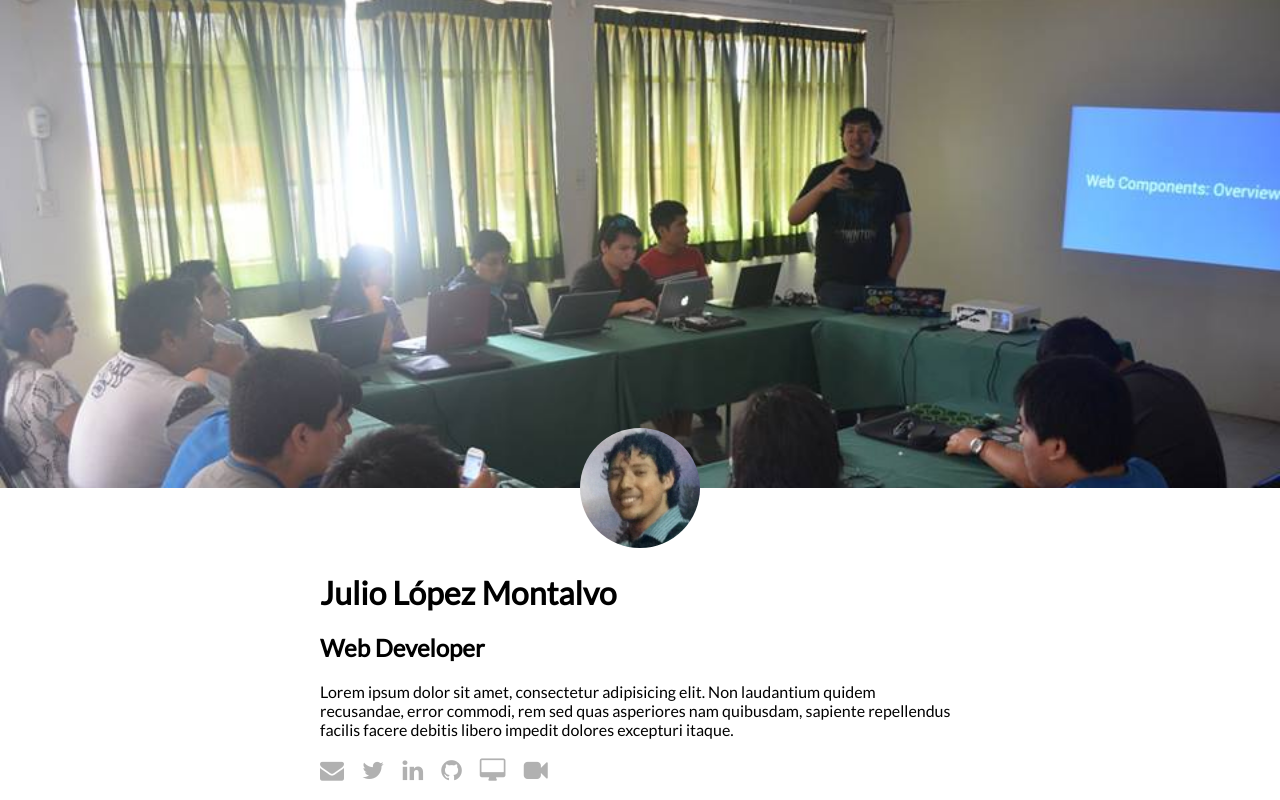
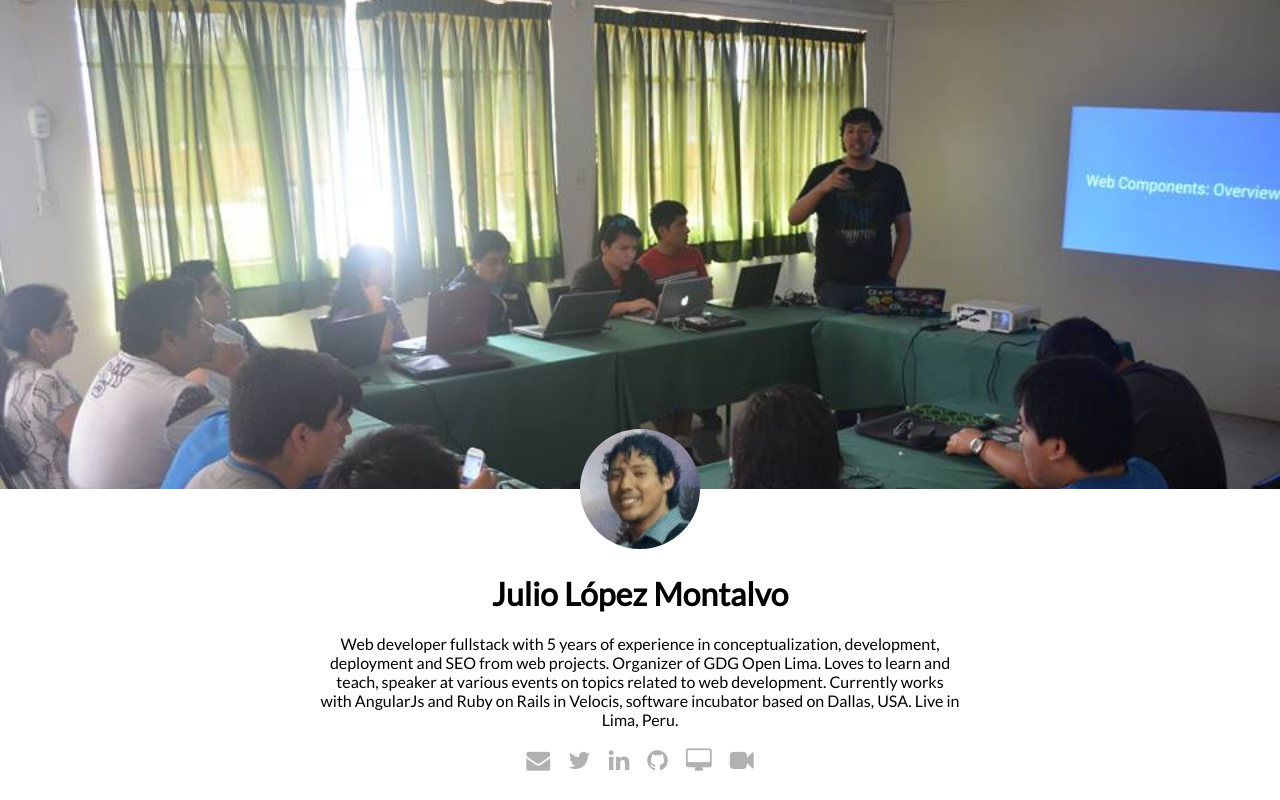
Before and after one commit to TheBlasfem/theblasfem.github.io, a plain HTML site: page index.html in a window 1280 px wide. Drawn offline with Linux system fonts and the light colour scheme.

Commit message:
real text

```diff
--- a/index.html
+++ b/index.html
@@ -12,8 +12,7 @@
   <main>
     <img class="profilepicture" src="images/me.jpeg" alt="">
     <h1>Julio López Montalvo</h1>
-    <h2>Web Developer</h2>
-    <p>Lorem ipsum dolor sit amet, consectetur adipisicing elit. Non laudantium quidem recusandae, error commodi, rem sed quas asperiores nam quibusdam, sapiente repellendus facilis facere debitis libero impedit dolores excepturi itaque.</p>
+    <p>Web developer fullstack with 5 years of experience in conceptualization, development, deployment and SEO from web projects. Organizer of GDG Open Lima. Loves to learn and teach, speaker at various events on topics related to web development. Currently works with AngularJs and Ruby on Rails in Velocis, software incubator based on Dallas, USA. Live in Lima, Peru.</p>
     <ul id="links">
     <li><a href="mailto:ljuliom@gmail.com"><i class="fa fa-envelope"></i></a></li>
       <li><a href=""><i class="fa fa-twitter"></i></a></li>
--- a/styles.css
+++ b/styles.css
@@ -16,7 +16,15 @@ main{
 	background: #fff;
 	position: absolute;
 	bottom: 0;
-	padding: 0 25%;
+	padding: 0 25% 10px 25%;
+}
+
+main h1{
+	text-align: center;
+}
+
+main p{
+	text-align: center;
 }
 
 .profilepicture{
@@ -31,6 +39,7 @@ main{
 #links{
 	margin-left: 0;
 	padding-left: 0;
+	text-align: center;
 }
 
 #links li{
```
